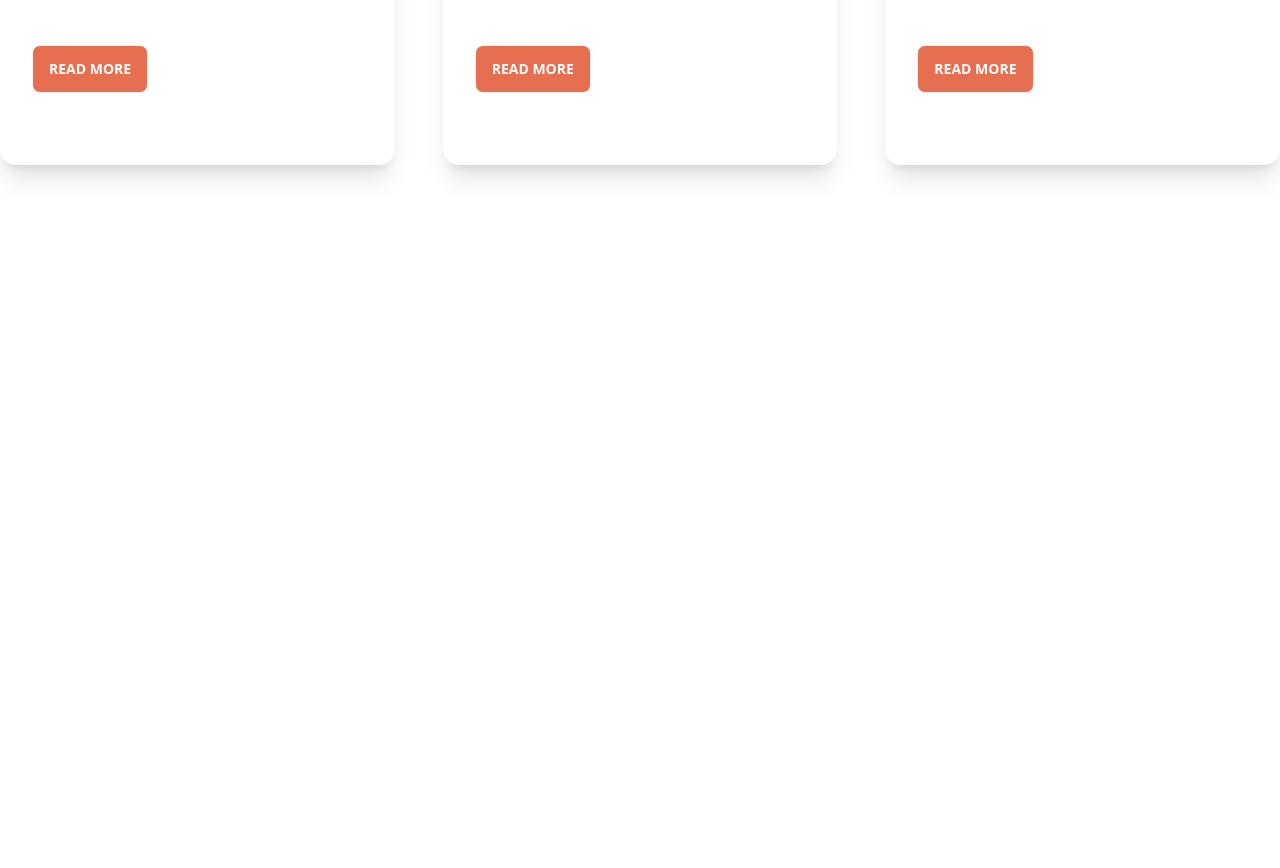
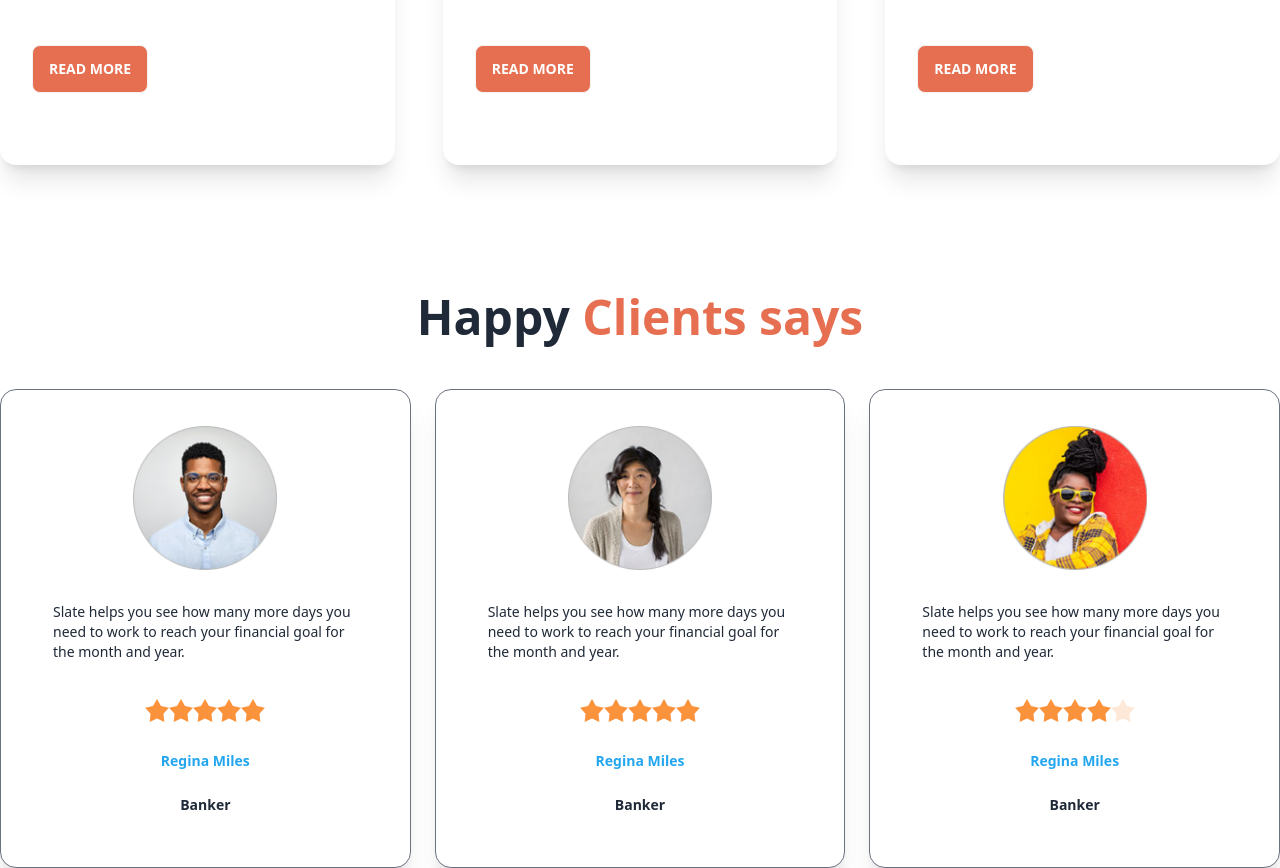
Before and after one commit to Razib1998/Biker-zone, a plain HTML site: page biker-zone-resources-main/index.html in a window 1280 px wide. Shown: the part 1898-2766 px from the top of the page. Before the commit the page ends 2191 px from the top, so only its background shows below. Drawn offline with nearby package versions, Linux system fonts and the light colour scheme.

Commit message:
Happy clients section Completed

```diff
--- a/biker-zone-resources-main/index.html
+++ b/biker-zone-resources-main/index.html
@@ -191,6 +191,75 @@
     </div>
   </div>
 </section>
+<!--Happy Clients Section-->
+<section>
+  <h3 class="text-5xl font-semibold text-center mb-12">Happy <span class="text-bike">Clients says</span></h3>
+  <div class="grid grid-cols-1 gap-6 md:grid-cols-2 gap-12 lg:grid-cols-3 gap-12">
+    <!--First client review-->
+    <div class="card card-compact bg-base-100 border border-gray-500 p-9 shadow-xl">
+      <figure><img class="w-36" src="images/others/user-1.png" alt="Shoes" /></figure>
+      <div class="card-body">
+        <p class="mt-4 mb-7">Slate helps you see how
+          many more days you need
+          to work to reach your financial
+          goal for the month and year.</p>
+        <div class=" text-center">
+          <div class="rating">
+            <input type="radio" name="rating-2" class="mask mask-star-2 bg-orange-400" />
+            <input type="radio" name="rating-2" class="mask mask-star-2 bg-orange-400"/>
+            <input type="radio" name="rating-2" class="mask mask-star-2 bg-orange-400" />
+            <input type="radio" name="rating-2" class="mask mask-star-2 bg-orange-400" checked  />
+            <input type="radio" name="rating-2" class="mask mask-star-2 bg-orange-400" />
+          </div>
+        </div>
+        <h4 class="text-center textr-sm text-[#23A6F0] font-semibold mt-4 mb-4">Regina Miles</h4>
+        <p class="text-center font-semibold text-sm">Banker</p>
+      </div>
+    </div>
+    <!--Second clients -->
+    <div class="card card-compact bg-base-100 border border-gray-500 p-9 shadow-xl">
+      <figure><img class="w-36" src="images/others/user-2.png" alt="Shoes" /></figure>
+      <div class="card-body">
+        <p class="mt-4 mb-7">Slate helps you see how
+          many more days you need
+          to work to reach your financial
+          goal for the month and year.</p>
+        <div class=" text-center">
+          <div class="rating">
+            <input type="radio" name="rating-2" class="mask mask-star-2 bg-orange-400" />
+            <input type="radio" name="rating-2" class="mask mask-star-2 bg-orange-400"/>
+            <input type="radio" name="rating-2" class="mask mask-star-2 bg-orange-400" />
+            <input type="radio" name="rating-2" class="mask mask-star-2 bg-orange-400" checked  />
+            <input type="radio" name="rating-2" class="mask mask-star-2 bg-orange-400" />
+          </div>
+        </div>
+        <h4 class="text-center textr-sm text-[#23A6F0] font-semibold mt-4 mb-4">Regina Miles</h4>
+        <p class="text-center font-semibold text-sm">Banker</p>
+      </div>
+    </div>
+    <!--Third client-->
+    <div class="card card-compact bg-base-100 border border-gray-500 p-9 shadow-xl">
+      <figure><img class="w-36" src="images/others/user-3.png" alt="Shoes" /></figure>
+      <div class="card-body">
+        <p class="mt-4 mb-7">Slate helps you see how
+          many more days you need
+          to work to reach your financial
+          goal for the month and year.</p>
+        <div class=" text-center">
+          <div class="rating">
+            <input type="radio" name="rating-2" class="mask mask-star-2 bg-orange-400" />
+            <input type="radio" name="rating-2" class="mask mask-star-2 bg-orange-400"/>
+            <input type="radio" name="rating-2" class="mask mask-star-2 bg-orange-400" />
+            <input type="radio" name="rating-2" class="mask mask-star-2 bg-orange-400" checked  />
+            <input type="radio" name="rating-2" class="mask mask-star-2 bg-orange-400" />
+          </div>
+        </div>
+        <h4 class="text-center textr-sm text-[#23A6F0] font-semibold mt-4 mb-4">Regina Miles</h4>
+        <p class="text-center font-semibold text-sm">Banker</p>
+      </div>
+    </div>
+  </div>
+</section>
 </main>
 <footer>
 
```
